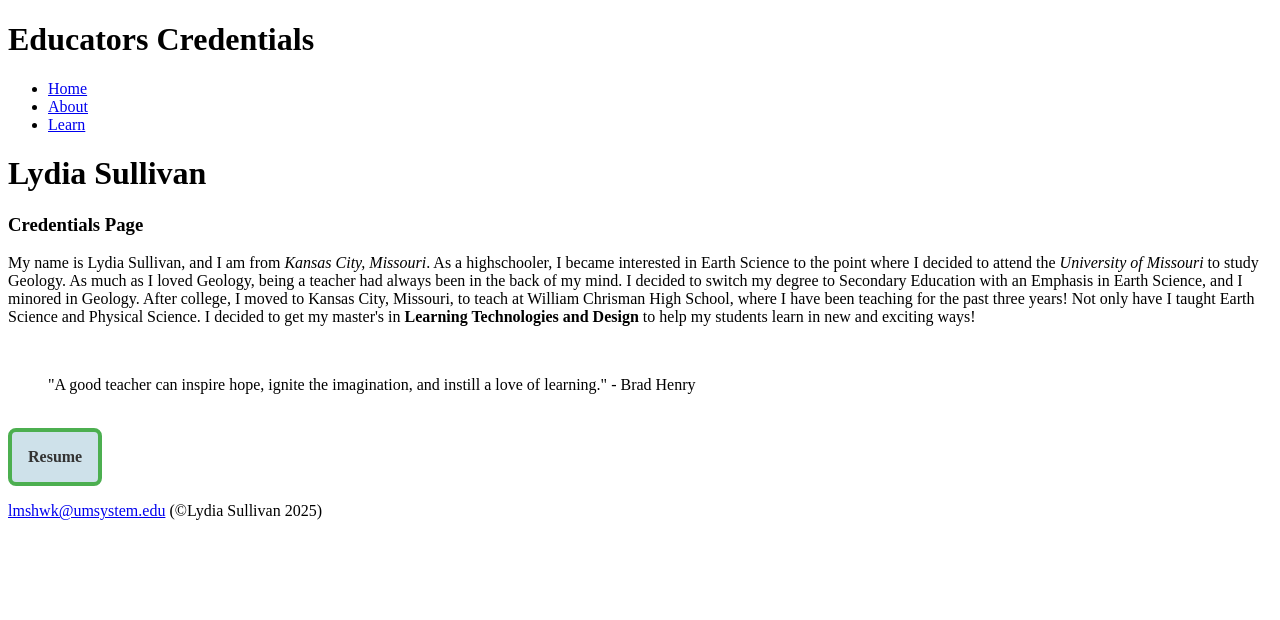
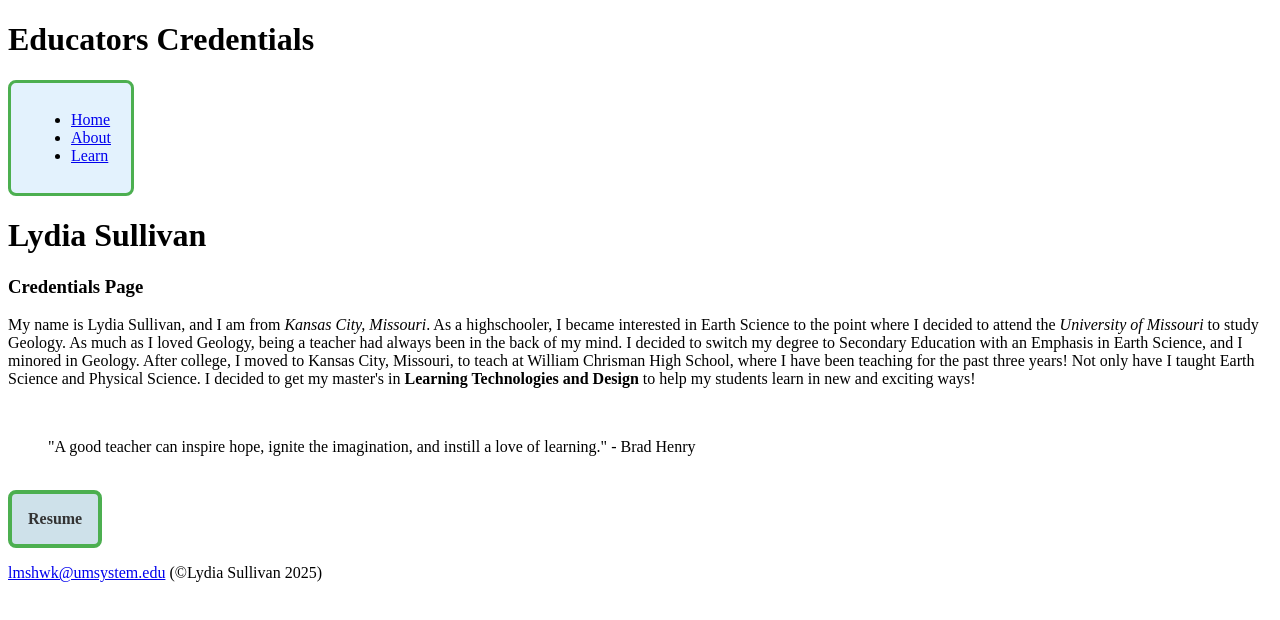
Before and after one commit to lsullivan99/lsullivan99.github.io, a plain HTML site: page webdevelopment/about.html in a window 1280 px wide. Drawn offline with Linux system fonts and the light colour scheme.

Commit message:
Add files via upload

```diff
--- a/webdevelopment/about.html
+++ b/webdevelopment/about.html
@@ -20,7 +20,18 @@
             <li><a href="index.html">Home</a></li>
             <li><a href="#about.html">About</a></li>
             <li><a href="#learn.html">Learn</a></li>
-        </ul>       </nav>
+        </ul>
+        <style>
+            nav {
+                border: 3px solid #4CAF50;
+                background-color: #e3f2fd;
+                border-radius: 8px;
+                padding: 12px 20px;
+                width: fit-content;
+                margin-bottom: 20px;
+            }
+        </style>
+     </nav>
     <main>
         <h1> Lydia Sullivan </h1>
         <h3>Credentials Page</h3>
```
